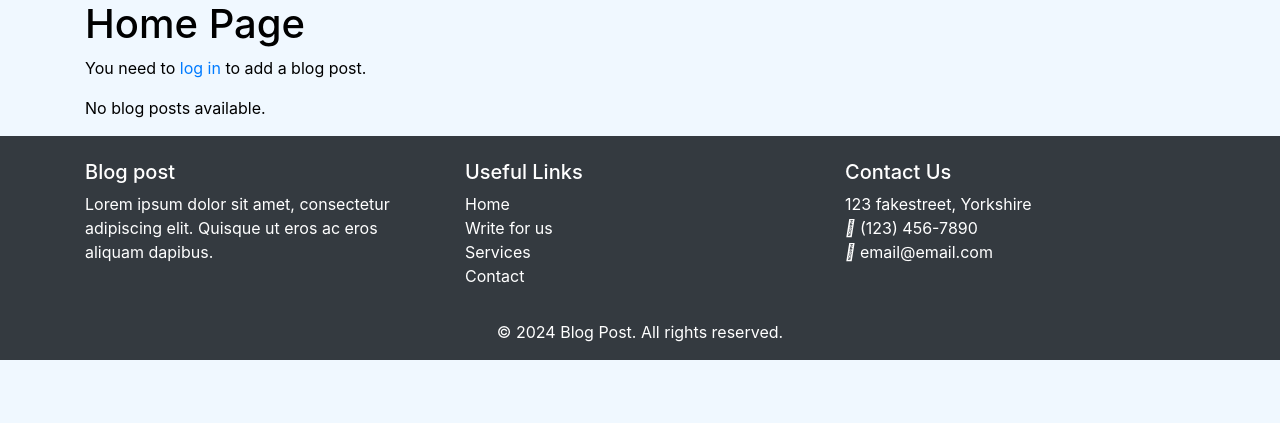
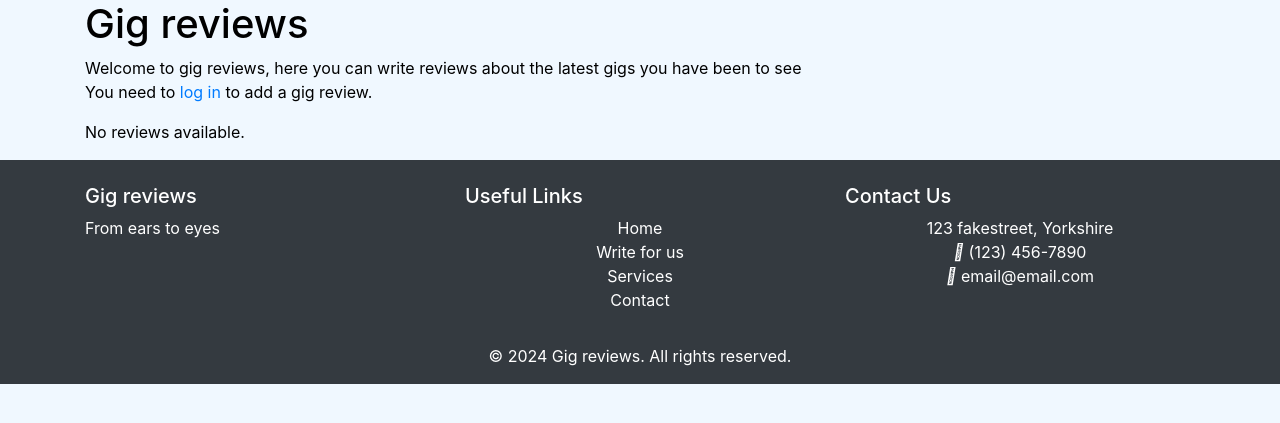
Before and after one commit to RWinterburn/Project-3, a Flask app: page / in a window 1280 px wide. Shown: the part 56-479 px from the top of the page. Run offline with Flask 3, Linux system fonts and the light colour scheme; some libraries are stand-ins or nearby versions.

```diff
--- a/app/templates/base.html
+++ b/app/templates/base.html
@@ -78,8 +78,8 @@
       <div class="row">
           <!-- Company Info -->
           <div class="col-md-4">
-              <h5>Blog post</h5>
-              <p>Lorem ipsum dolor sit amet, consectetur adipiscing elit. Quisque ut eros ac eros aliquam dapibus.</p>
+              <h5>Gig reviews</h5>
+              <p>From ears to eyes</p>
           </div>
           <!-- Useful Links -->
           <div class="col-md-4">
@@ -103,7 +103,7 @@
       </div>
       <div class="row">
           <div class="col-12 text-center mt-3">
-              <p>&copy; 2024 Blog Post. All rights reserved.</p>
+              <p>&copy; 2024 Gig reviews. All rights reserved.</p>
           </div>
       </div>
   </div>
--- a/app/templates/home.html
+++ b/app/templates/home.html
@@ -3,23 +3,25 @@
 {% block title %} Home {% endblock %}
 
 {% block content %}
-    <h1>Home Page</h1>
+    <h1>Gig reviews</h1>
+
+    <section class="intro-section">Welcome to gig reviews, here you can write reviews about the latest gigs you have been to see</section>
 
     {% if current_user.is_authenticated %}
         <!-- Form to add a new blog post -->
-        <h2>Add a New Blog Post</h2>
+        <h2>Add your thoughts on the latest gig you went to</h2>
         <form method="POST" action="{{ url_for('views.show_blog_posts') }}">
             <input type="hidden" name="csrf_token" value="{{ csrf_token() }}"/>
-            <label for="title">Title:</label>
+            <label for="title">Who did you go and see?</label><br>
             <input type="text" id="title" name="title" required><br><br>
 
-            <label for="content">Content:</label><br>
+            <label for="content">Your review:</label><br>
             <textarea id="content" name="content" rows="5" cols="40" required></textarea><br><br>
 
-            <button type="submit" class="btn btn-success">Add Blog Post</button>
+            <button type="submit" class="btn btn-success">Add Review</button>
         </form>
     {% else %}
-        <p>You need to <a href="{{ url_for('auth.login') }}">log in</a> to add a blog post.</p>
+        <p>You need to <a href="{{ url_for('auth.login') }}">log in</a> to add a gig review.</p>
     {% endif %}
 
     {% if blog_posts %}
@@ -77,6 +79,8 @@
             {% endfor %}
         </ul>
     {% else %}
-        <p>No blog posts available.</p>
+        <p>No reviews available.</p>
     {% endif %}
+
+
 {% endblock %}
--- a/static/styles.css
+++ b/static/styles.css
@@ -3,3 +3,7 @@ body { color: #000000;
 background-color: aliceblue;}
 
 footer {position: sticky}
+
+
+ul {list-style: none;
+    text-align: center;}
```
Also changed, not shown: app/templates/profile.html (+3 -5 lines), requirements.txt (added, +15 -0 lines), instance/database.db.
